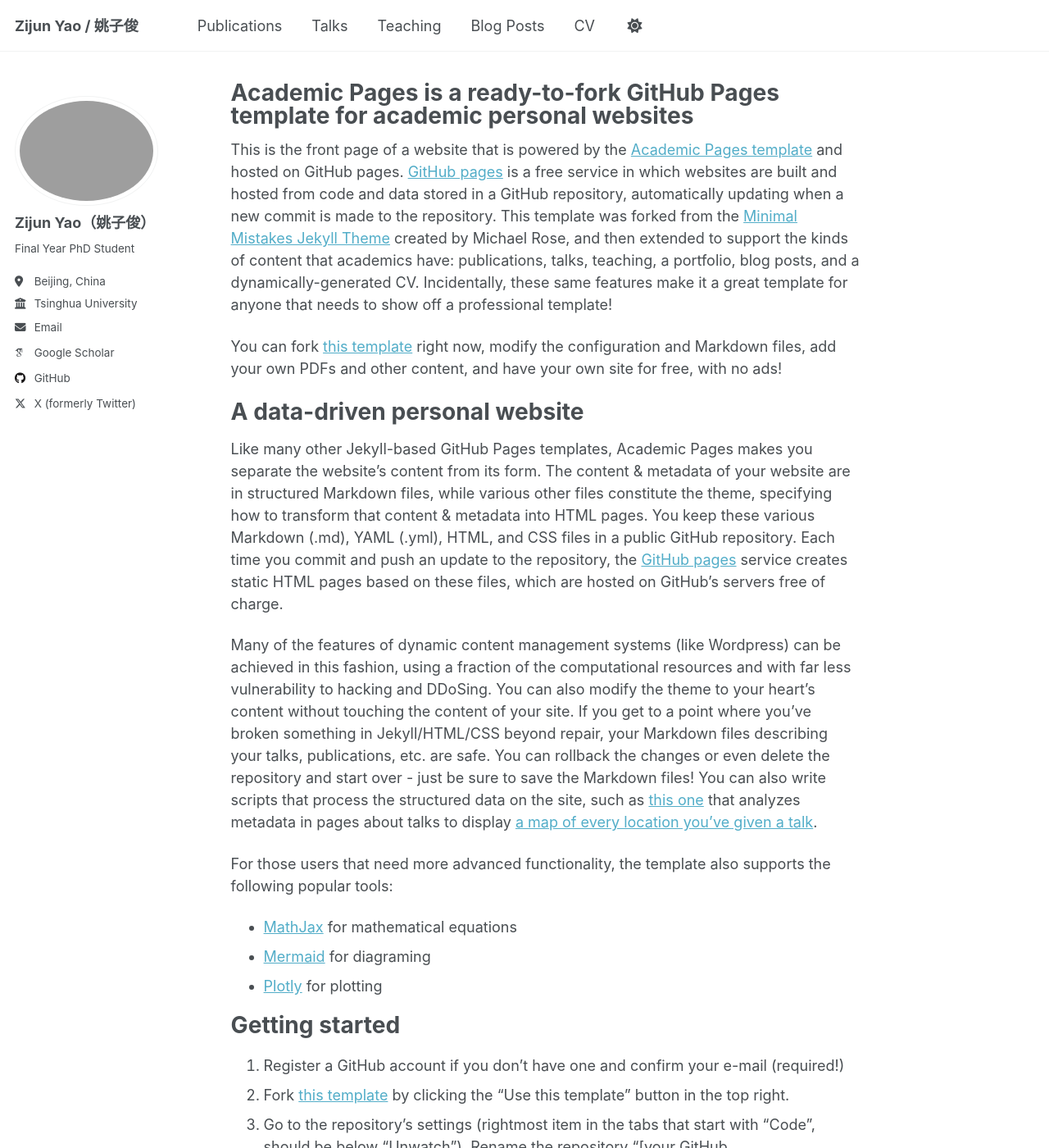
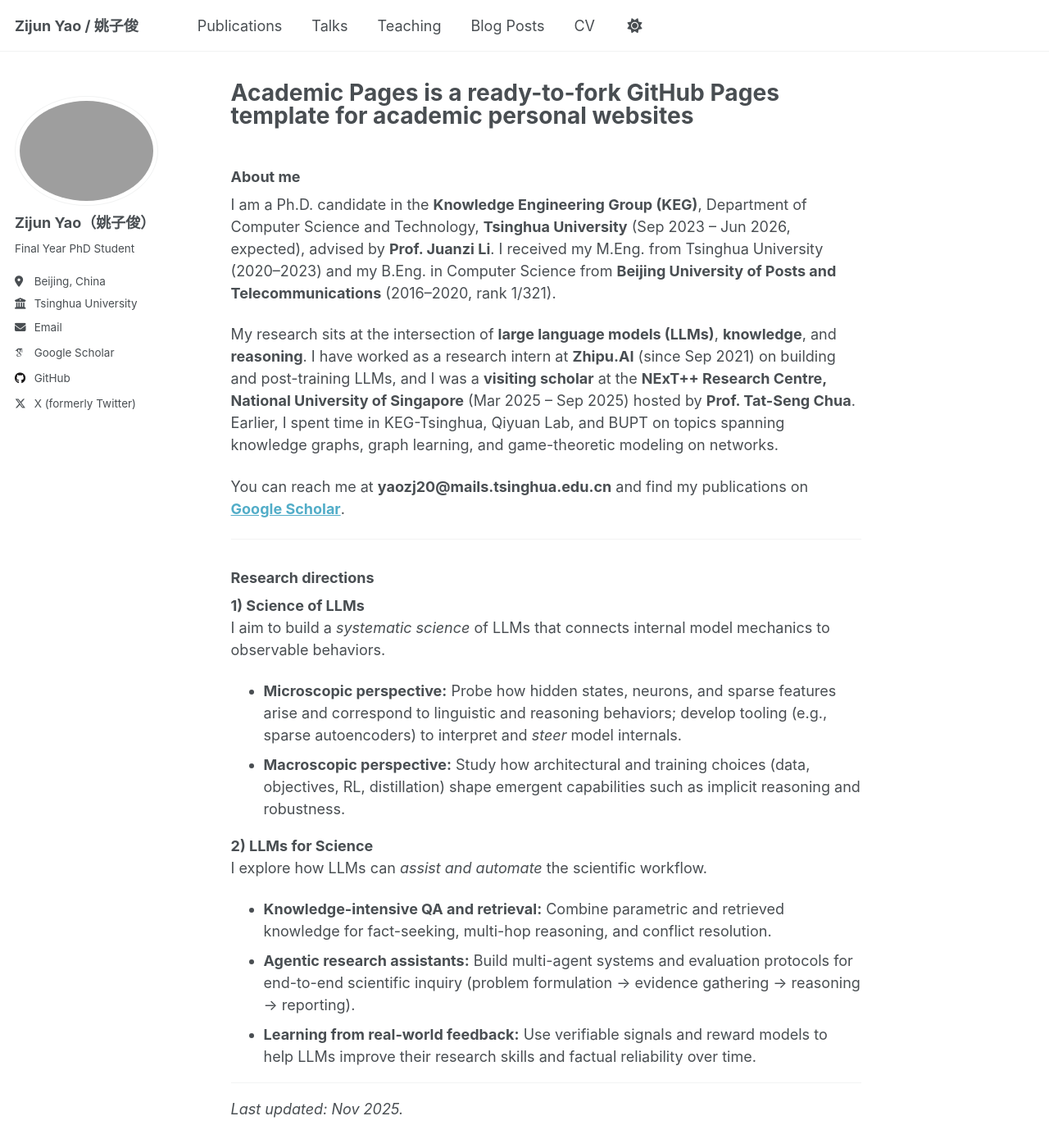
Before and after one commit to Zijun-Yao/Zijun-Yao.github.io, a Jekyll site: the page built from _pages/about.md, in a window 1280 px wide and 1400 px high. Shown: the whole window at 82% size. Built offline with Jekyll 4.4.1, drawn with Linux system fonts in a browser that asks for light colours; some web fonts are replaced; a script that is not in the unit is left out; some of the changed text lies outside the part shown.

Commit message:
remove guide

```diff
--- a/_pages/about.md
+++ b/_pages/about.md
@@ -7,7 +7,39 @@ redirect_from:
   - /about.html
 ---
 
-This is the front page of a website that is powered by the [Academic Pages template](https://github.com/academicpages/academicpages.github.io) and hosted on GitHub pages. [GitHub pages](https://pages.github.com) is a free service in which websites are built and hosted from code and data stored in a GitHub repository, automatically updating when a new commit is made to the repository. This template was forked from the [Minimal Mistakes Jekyll Theme](https://mmistakes.github.io/minimal-mistakes/) created by Michael Rose, and then extended to support the kinds of content that academics have: publications, talks, teaching, a portfolio, blog posts, and a dynamically-generated CV. Incidentally, these same features make it a great template for anyone that needs to show off a professional template!
+
+### About me
+
+I am a Ph.D. candidate in the **Knowledge Engineering Group (KEG)**, Department of Computer Science and Technology, **Tsinghua University** (Sep 2023 – Jun 2026, expected), advised by **Prof. Juanzi Li**. I received my M.Eng. from Tsinghua University (2020–2023) and my B.Eng. in Computer Science from **Beijing University of Posts and Telecommunications** (2016–2020, rank 1/321).
+
+My research sits at the intersection of **large language models (LLMs)**, **knowledge**, and **reasoning**. I have worked as a research intern at **Zhipu.AI** (since Sep 2021) on building and post-training LLMs, and I was a **visiting scholar** at the **NExT++ Research Centre, National University of Singapore** (Mar 2025 – Sep 2025) hosted by **Prof. Tat-Seng Chua**. Earlier, I spent time in KEG-Tsinghua, Qiyuan Lab, and BUPT on topics spanning knowledge graphs, graph learning, and game-theoretic modeling on networks.
+
+You can reach me at **yaozj20@mails.tsinghua.edu.cn** and find my publications on **[Google Scholar](https://scholar.google.com/citations?user=B4LmHSUAAAAJ)**.
+
+---
+
+### Research directions
+
+**1) Science of LLMs**
+I aim to build a *systematic science* of LLMs that connects internal model mechanics to observable behaviors.
+
+- **Microscopic perspective:** Probe how hidden states, neurons, and sparse features arise and correspond to linguistic and reasoning behaviors; develop tooling (e.g., sparse autoencoders) to interpret and *steer* model internals.
+- **Macroscopic perspective:** Study how architectural and training choices (data, objectives, RL, distillation) shape emergent capabilities such as implicit reasoning and robustness.
+
+**2) LLMs for Science**
+I explore how LLMs can *assist and automate* the scientific workflow.
+
+- **Knowledge-intensive QA and retrieval:** Combine parametric and retrieved knowledge for fact-seeking, multi-hop reasoning, and conflict resolution.
+- **Agentic research assistants:** Build multi-agent systems and evaluation protocols for end-to-end scientific inquiry (problem formulation → evidence gathering → reasoning → reporting).
+- **Learning from real-world feedback:** Use verifiable signals and reward models to help LLMs improve their research skills and factual reliability over time.
+
+---
+
+*Last updated: Nov 2025.*
+
+
+
+<!-- This is the front page of a website that is powered by the [Academic Pages template](https://github.com/academicpages/academicpages.github.io) and hosted on GitHub pages. [GitHub pages](https://pages.github.com) is a free service in which websites are built and hosted from code and data stored in a GitHub repository, automatically updating when a new commit is made to the repository. This template was forked from the [Minimal Mistakes Jekyll Theme](https://mmistakes.github.io/minimal-mistakes/) created by Michael Rose, and then extended to support the kinds of content that academics have: publications, talks, teaching, a portfolio, blog posts, and a dynamically-generated CV. Incidentally, these same features make it a great template for anyone that needs to show off a professional template!
 
  You can fork [this template](https://github.com/academicpages/academicpages.github.io) right now, modify the configuration and Markdown files, add your own PDFs and other content, and have your own site for free, with no ads!
 
@@ -53,4 +85,4 @@ Example: editing a Markdown file for a talk
 
 For more info
 ------
-More info about configuring Academic Pages can be found in [the guide](https://academicpages.github.io/markdown/), the [growing wiki](https://github.com/academicpages/academicpages.github.io/wiki), and you can always [ask a question on GitHub](https://github.com/academicpages/academicpages.github.io/discussions). The [guides for the Minimal Mistakes theme](https://mmistakes.github.io/minimal-mistakes/docs/configuration/) (which this theme was forked from) might also be helpful.
+More info about configuring Academic Pages can be found in [the guide](https://academicpages.github.io/markdown/), the [growing wiki](https://github.com/academicpages/academicpages.github.io/wiki), and you can always [ask a question on GitHub](https://github.com/academicpages/academicpages.github.io/discussions). The [guides for the Minimal Mistakes theme](https://mmistakes.github.io/minimal-mistakes/docs/configuration/) (which this theme was forked from) might also be helpful. -->
```
